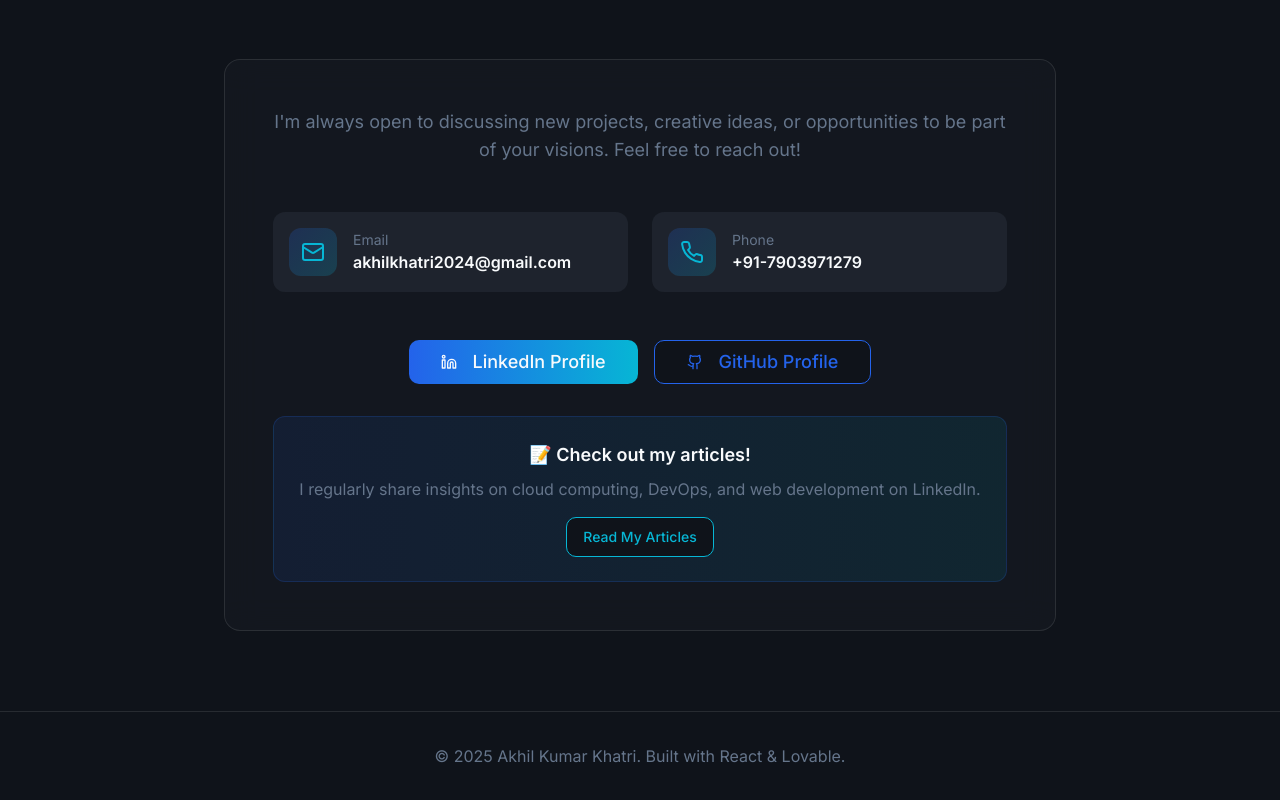
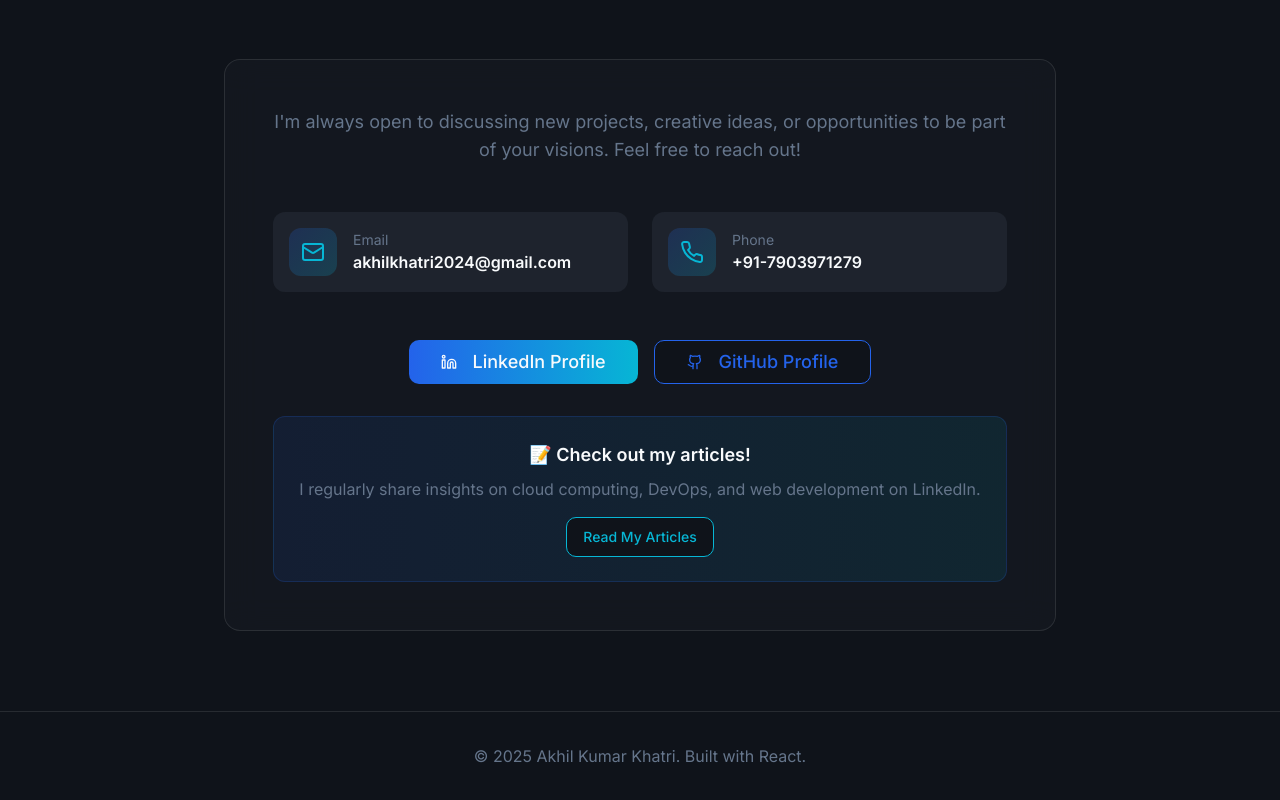
Before and after one commit to Akhil-kr-khatri/PortFolio-Website, a React (Vite) app: page / in a window 1280 px wide. Shown: the part 4720-5520 px from the top of the page. Built offline with nearby package versions, Linux system fonts and the light colour scheme; the HTML template or start-up script is replaced by a standard one.

Commit message:
Updating Details

```diff
--- a/src/components/Footer.tsx
+++ b/src/components/Footer.tsx
@@ -3,7 +3,7 @@ const Footer = () => {
     <footer className="py-8 px-4 border-t border-white/10">
       <div className="container mx-auto text-center">
         <p className="text-muted-foreground">
-          © {new Date().getFullYear()} Akhil Kumar Khatri. Built with React & Lovable.
+          © {new Date().getFullYear()} Akhil Kumar Khatri. Built with React.
         </p>
       </div>
     </footer>
```
